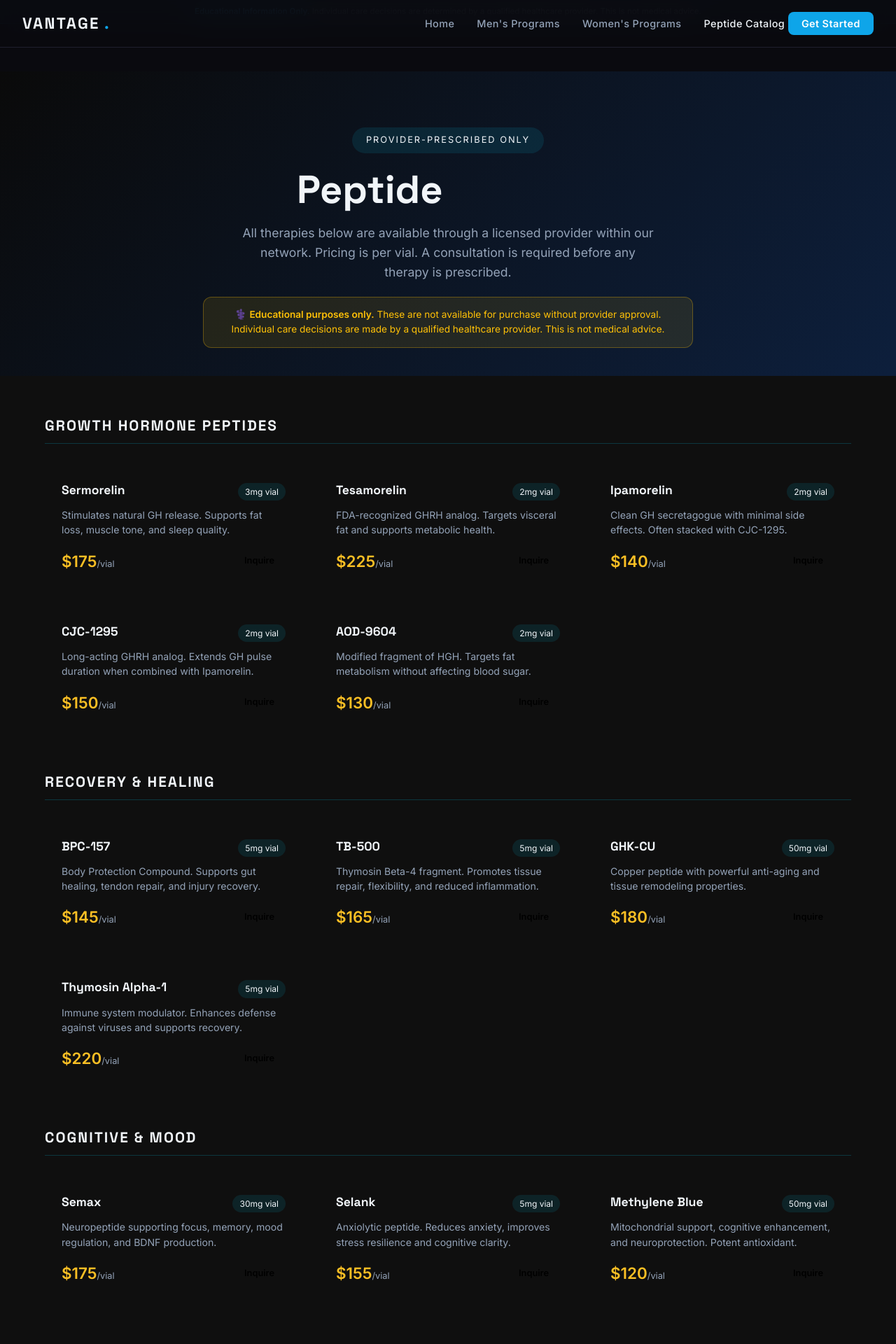
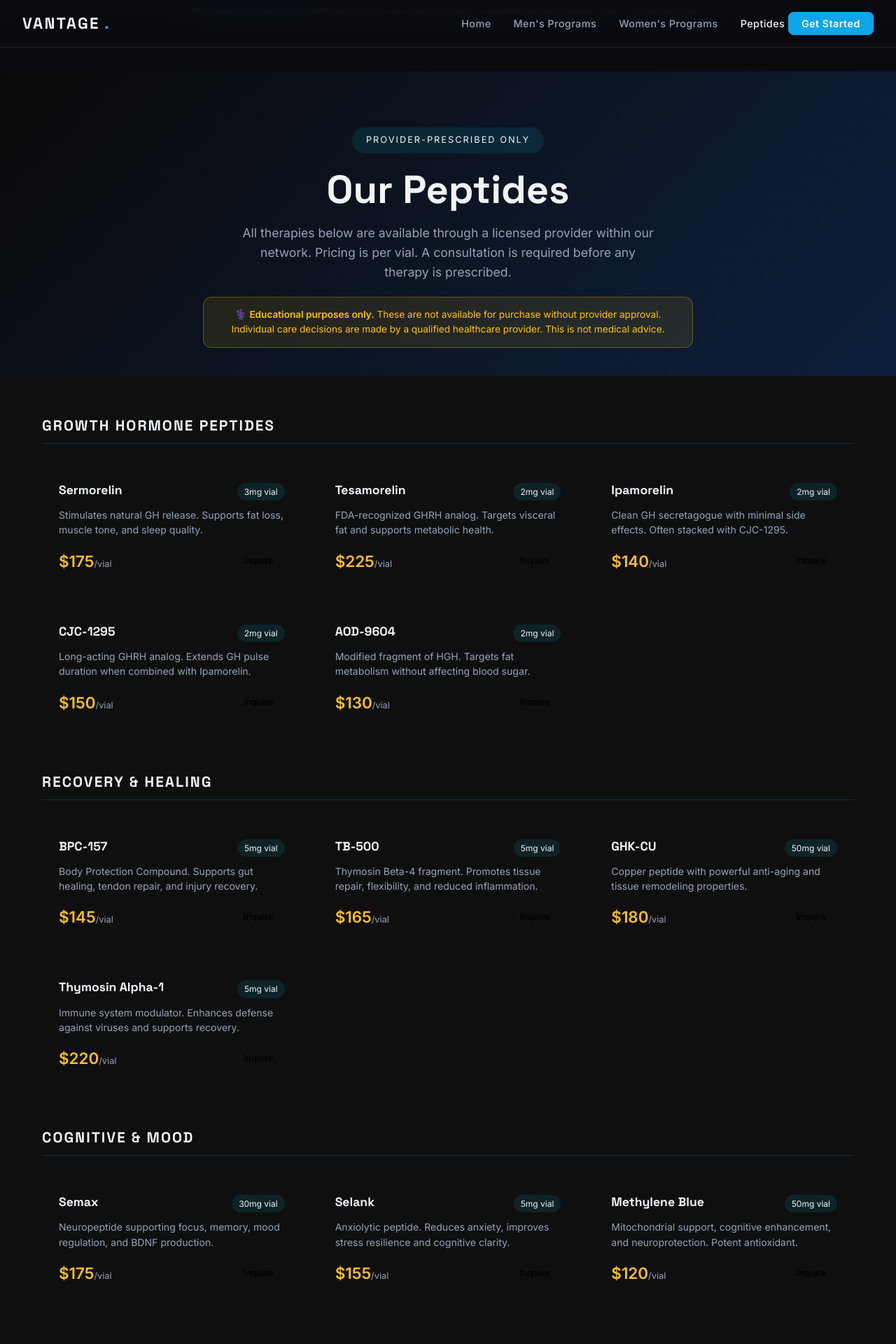
Before and after one commit to robertzinno0-ctrl/vantage-optimize-site, a Flask app: page /peptides in a window 1280 px wide. Shown: the top 1920 px of the page at 70% size. Run offline with Flask 3, Linux system fonts and the light colour scheme.

Commit message:
Fix peptides page - Our Peptides heading, pricing, IHN compliance

```diff
--- a/app.py
+++ b/app.py
@@ -22,9 +22,9 @@ def contact():
         return redirect(url_for('contact'))
     return render_template('contact.html')
 
-if __name__ == '__main__':
-    app.run(host='0.0.0.0', port=5056, debug=False)
-
 @app.route('/peptides')
 def peptides():
     return render_template('peptides.html')
+
+if __name__ == '__main__':
+    app.run(host='0.0.0.0', port=5056, debug=False)
--- a/templates/base.html
+++ b/templates/base.html
@@ -520,7 +520,7 @@
             <li><a href="/" {% if request.endpoint == 'index' %}class="active"{% endif %}>Home</a></li>
             <li><a href="/mens" {% if request.endpoint == 'mens' %}class="active"{% endif %}>Men's Programs</a></li>
             <li><a href="/womens" {% if request.endpoint == 'womens' %}class="active"{% endif %}>Women's Programs</a></li>
-            <li><a href="/peptides" {% if request.path == '/peptides' %}class="active"{% endif %}>Peptide Catalog</a>
+            <li><a href="/peptides" {% if request.path == '/peptides' %}class="active"{% endif %}>Peptides</a>
             <a href="/contact" class="nav-cta">Get Started</a></li>
         </ul>
         <button class="nav-hamburger" id="hamburger" onclick="toggleNav()" aria-label="Toggle menu">
@@ -551,7 +551,7 @@
             <li><a href="/">Home</a></li>
             <li><a href="/mens">Men's Programs</a></li>
             <li><a href="/womens">Women's Programs</a></li>
-            <li><a href="/peptides" {% if request.path == '/peptides' %}class="active"{% endif %}>Peptide Catalog</a>
+            <li><a href="/peptides" {% if request.path == '/peptides' %}class="active"{% endif %}>Peptides</a>
             <a href="/contact">Contact</a></li>
         </ul>
         <p class="footer-disclaimer">
--- a/templates/peptides.html
+++ b/templates/peptides.html
@@ -1,11 +1,11 @@
 {% extends "base.html" %}
-{% block title %}Peptide Catalog — VANTAGE{% endblock %}
+{% block title %}Our Peptides — VANTAGE{% endblock %}
 {% block content %}
 
 <section style="padding: 80px 0 40px; background: linear-gradient(135deg, #0a0a0a 0%, #0d1f3c 100%);">
   <div style="max-width:1100px;margin:0 auto;padding:0 24px;text-align:center;">
     <div style="display:inline-block;background:rgba(0,212,255,0.1);border:1px solid var(--electric-blue);border-radius:50px;padding:8px 20px;font-size:0.8rem;letter-spacing:2px;color:var(--electric-blue);text-transform:uppercase;margin-bottom:20px;">Provider-Prescribed Only</div>
-    <h1 style="font-size:clamp(2rem,5vw,3.5rem);font-weight:800;margin-bottom:16px;">Peptide <span style="background:linear-gradient(135deg,var(--electric-blue),var(--gold-bright));-webkit-background-clip:text;-webkit-text-fill-color:transparent;">Catalog</span></h1>
+    <h1 style="font-size:clamp(2rem,5vw,3.5rem);font-weight:800;margin-bottom:16px;text-align:center;">Our <span style="color:var(--electric-blue);">Peptides</span></h1>
     <p style="font-size:1.1rem;color:var(--text-muted);max-width:600px;margin:0 auto 20px;">All therapies below are available through a licensed provider within our network. Pricing is per vial. A consultation is required before any therapy is prescribed.</p>
     <div style="background:rgba(255,193,7,0.1);border:1px solid rgba(255,193,7,0.3);border-radius:12px;padding:14px 20px;max-width:700px;margin:0 auto;font-size:0.85rem;color:#ffc107;">
       ⚕️ <strong>Educational purposes only.</strong> These are not available for purchase without provider approval. Individual care decisions are made by a qualified healthcare provider. This is not medical advice.
@@ -14,7 +14,7 @@
 </section>
 
 <section style="padding:60px 0;background:#0f0f0f;">
-  <div style="max-width:1200px;margin:0 auto;padding:0 24px;">
+  <div style="max-width:1200px;margin:0 auto;padding:0 20px;overflow-x:hidden;">
 
     <!-- Category: Growth Hormone Peptides -->
     <h2 style="font-size:1.3rem;font-weight:700;color:var(--electric-blue);text-transform:uppercase;letter-spacing:2px;border-bottom:1px solid rgba(0,212,255,0.2);padding-bottom:12px;margin-bottom:32px;">Growth Hormone Peptides</h2>
```
